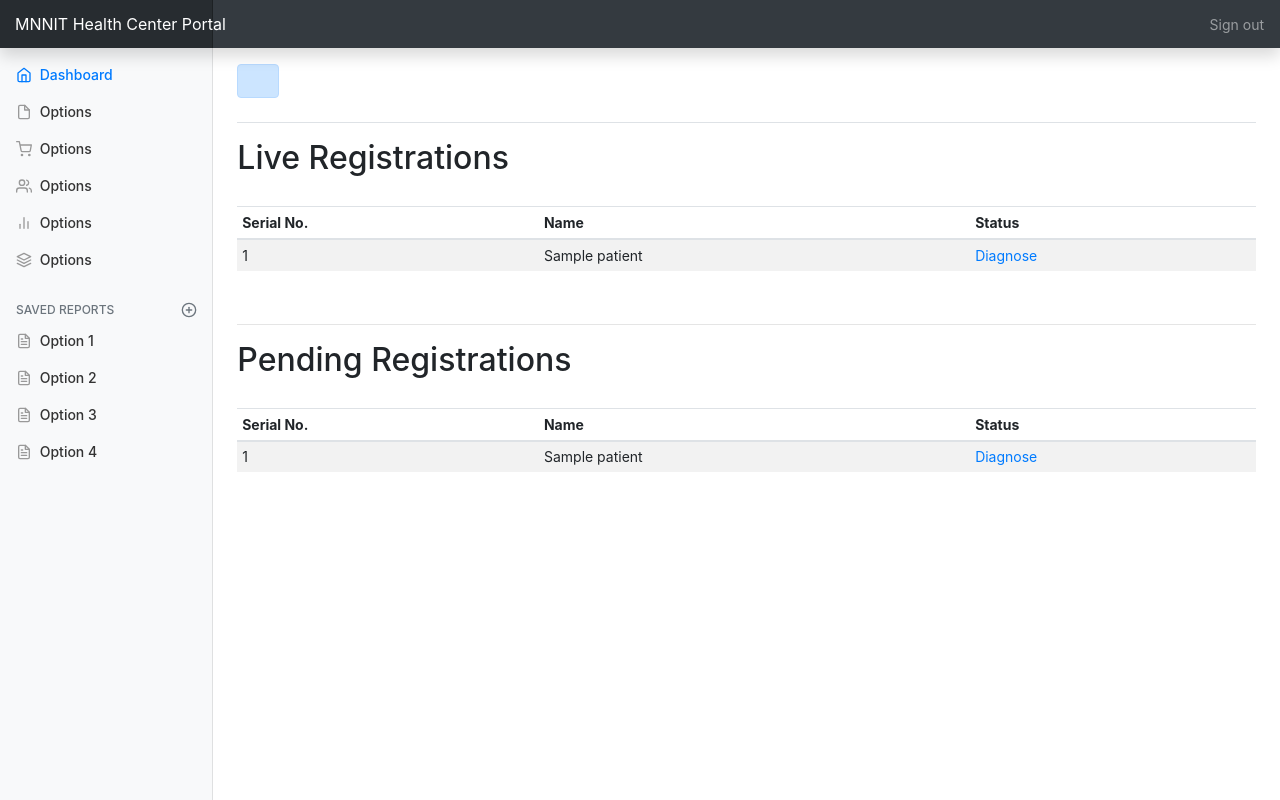
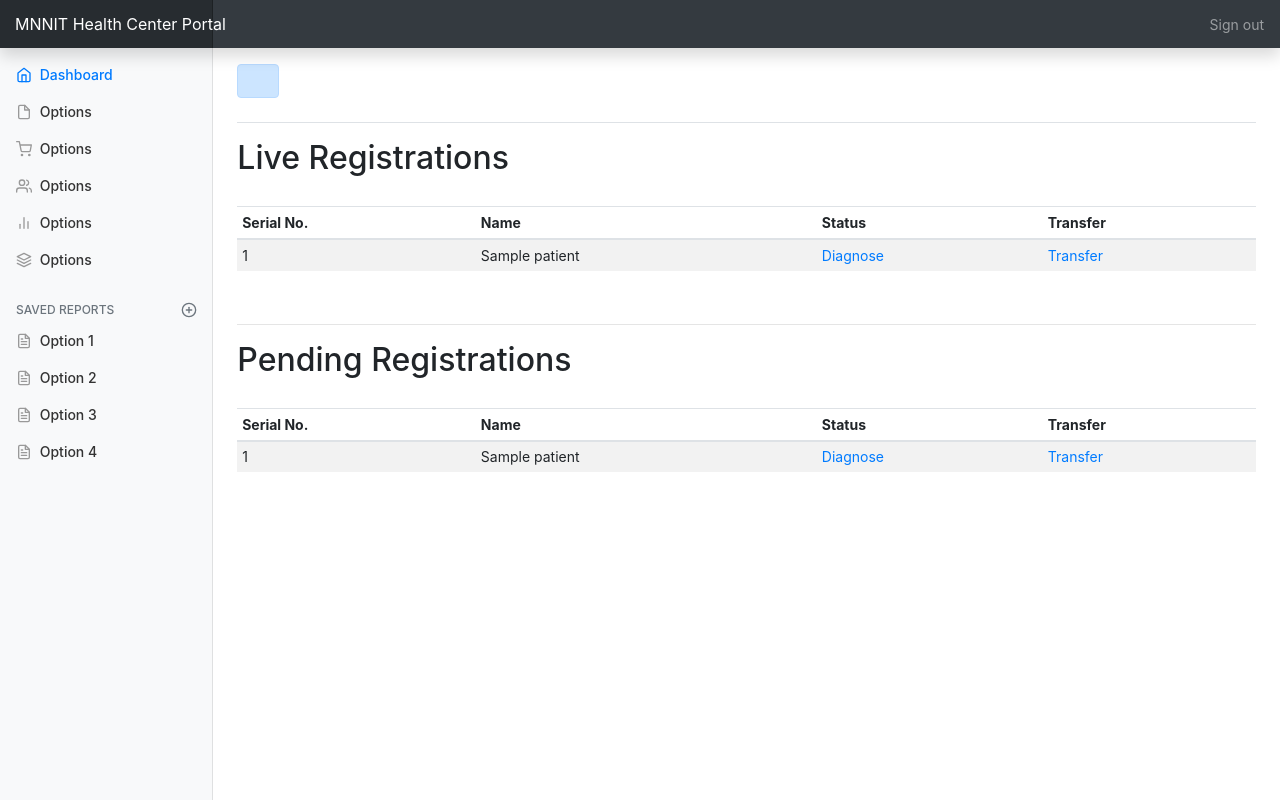
Before and after one commit to zoop-ad/HealthCenter, a Django app: template healthcenter/templates/healthcenter/doctor-dashboard.html in a window 1280 px wide. Run offline with Django 3.2, Linux system fonts and the light colour scheme; the template is opened without the code that fills it: most values are stand-ins (such as "Sample title", 1, 10 or a date in 2020); some libraries are stand-ins or nearby versions.

Commit message:
dashboard pushed

```diff
--- a/healthcenter/templates/healthcenter/doctor-dashboard.html
+++ b/healthcenter/templates/healthcenter/doctor-dashboard.html
@@ -137,6 +137,7 @@
                 <th>Serial No.</th>
                 <th>Name</th>
                 <th>Status</th>
+                <th>Transfer</th>
               </tr>
             </thead>
             <tbody>
@@ -149,6 +150,7 @@
                 {% else %}
                 <td><a href="/hc/diagnose?opdid={{p.id}}">Diagnose</a></td>
                 {% endif %}
+                <td><a href="/hc/transfer?opdid={{p.id}}">Transfer</a></td>
               </tr>
               {% endfor %}
             </tbody>
@@ -163,6 +165,7 @@
                 <th>Serial No.</th>
                 <th>Name</th>
                 <th>Status</th>
+                <th>Transfer</th>
               </tr>
             </thead>
             <tbody>
@@ -175,6 +178,7 @@
                 {% else %}
                 <td><a href="/hc/diagnose?opdid={{p.id}}">Diagnose</a></td>
                 {% endif %}
+                <td><a href="/hc/transfer?opdid={{p.id}}">Transfer</a></td>
               </tr>
               {% endfor %}
             </tbody>
```
